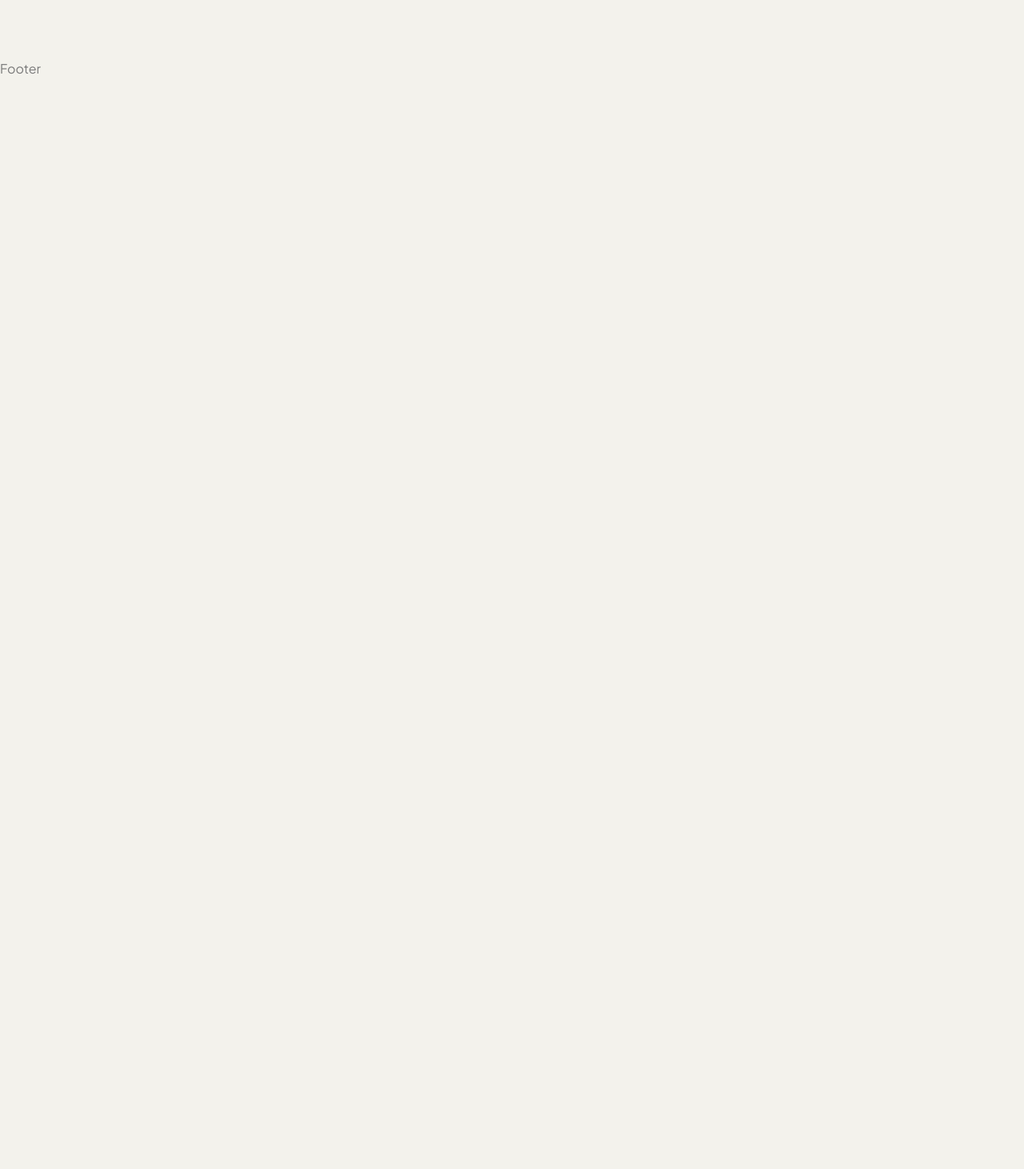
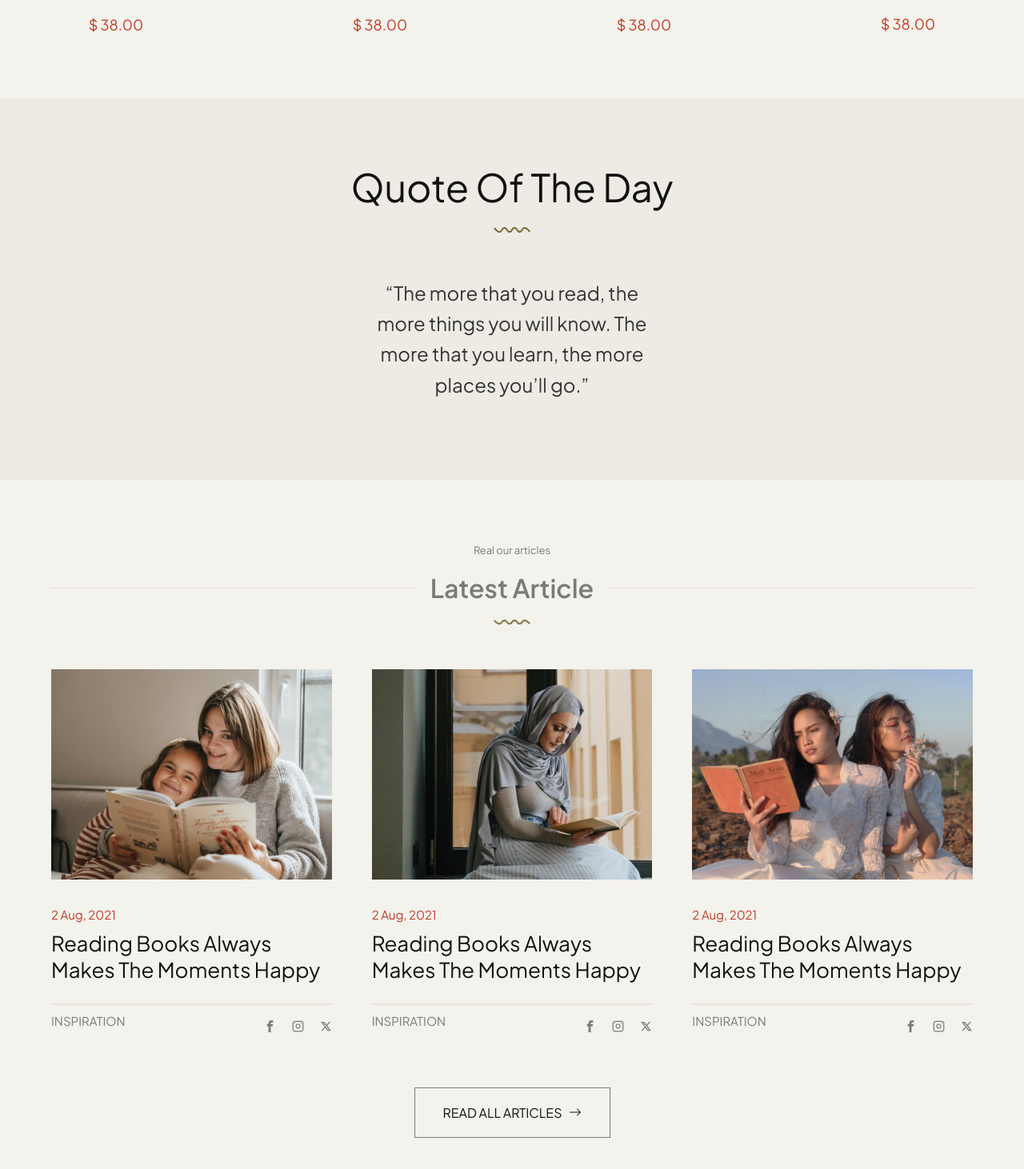
Before and after one commit to Gautampatel-28/books_stores, a React (Vite) app: page / in a window 1280 px wide. Shown: the part 4317-5779 px from the top of the page at 80% size. Before the commit the page ends 4413 px from the top, so only its background shows below. Built offline with nearby package versions, Linux system fonts and the light colour scheme.

Commit message:
Quotes/latestArticle pgadded

```diff
--- /dev/null
+++ b/src/Components/LatestArticle/LatestArticle.css
@@ -0,0 +1,76 @@
+.latest-article-content{
+    display: grid;
+    grid-template-columns: repeat(3,1fr);
+    gap: 50px;
+    margin-top: 56px;
+}
+
+.article-image{
+    margin-bottom: 30px;
+}
+
+.article-info{
+    display: flex;
+    flex-direction: column;
+    gap: 10px;
+    border-bottom: 2px solid var(--color-dark-Ex);
+    padding-bottom: 26px;
+}
+
+.article-info h5{
+    color: var(--color-primary);
+    font-size: 15px;
+    text-transform: capitalize;
+}
+
+.article-info h3{
+    font-size: 26px;
+    text-transform: capitalize;
+}
+
+.latest-article-social{
+    margin-top: 18px;
+    display: flex;
+    justify-content: space-between;
+}
+
+.latest-article-social p {
+    text-transform: uppercase;
+    font-size: 15px;
+}
+
+.article-social{
+    display: flex;
+    gap: 20px;
+    align-items: center;
+}
+
+.article-social a{
+    font-size: 15px;
+    color: var(--color-dark);
+    transition: var(transition);
+}
+
+.article-social a:hover{
+    color: var(--color-primary);
+}
+
+.latest-article-container .btn{
+    margin: auto;
+    margin-top: 66px;
+}
+
+
+@media (max-width: 1024px){
+    .latest-article-content{
+        grid-template-columns: repeat(2,1fr);
+        gap: 40px;
+    }
+}
+
+@media (max-width: 400px){
+    .latest-article-content{
+        grid-template-columns: repeat(1,1fr);
+        gap: 56px;
+    }
+}
--- /dev/null
+++ b/src/Components/LatestArticle/LatestArticle.jsx
@@ -0,0 +1,54 @@
+import "./LatestArticle.css"
+import TitleTypeOne from "../../UI/TitleTypeOne/TitleTypeOne"
+import {lettestArticleData} from "../../Data/Data"
+import { Link } from "react-router-dom"
+import { ImFacebook } from "react-icons/im"
+import { FiInstagram } from "react-icons/fi"
+import { RiTwitterXLine } from "react-icons/ri"
+import { BsArrowRight } from "react-icons/bs"
+
+const LatestArticle = () => {
+  return (
+    <>
+        <section className="latestArticle">
+            <div className="container latest-article-container">
+                <TitleTypeOne Title={"Latest Article"} TitleTop={"Real our articles"}/>
+
+                <div className="latest-article-content">
+                    {
+                        lettestArticleData.map(({title,titLink,date,instLink,fbLink,twitaLink,inspiration,image},index) => {
+                            return(
+                                <article key={index} className="latest-article">
+                                    <div className="article-image">
+                                        <img src={image} alt="" className="" />
+                                    </div>
+                                    <div className="article-info">
+                                        <h5>{date}</h5>
+                                        <Link to={titLink}>
+                                            <h3>{title}</h3>
+                                        </Link>
+                                    </div>
+                                    <div className="latest-article-social">
+                                    <p>{inspiration}</p>
+                                    <div className="article-social">
+                                        <Link to={fbLink}><ImFacebook/></Link>
+                                        <Link to={instLink}><FiInstagram/></Link>
+                                        <Link to={twitaLink}><RiTwitterXLine/></Link>
+                                    </div>
+                                    </div>
+                                </article>
+                            )
+                        })
+                    }
+                </div>
+                <Link to={"*"} className="btn btn-border">
+                    Read All articles
+                    <BsArrowRight/>
+                </Link>
+            </div>
+        </section>
+    </>
+  )
+}
+
+export default LatestArticle
--- a/src/Components/PopularBooks/PopularBooks.jsx
+++ b/src/Components/PopularBooks/PopularBooks.jsx
@@ -42,7 +42,7 @@ const PopularBooks = () => {
             filterItems.map(({ name, price, image, writer }, index) => {
               return (
 
-                <div className="gallery-items" key={index}>
+                <div className="galleryitems" key={index}>
                   <div className="popularbook-image">
                     <img src={image} alt={name} className="" />
                   </div>
--- /dev/null
+++ b/src/Components/Quotes/Quotes.css
@@ -0,0 +1,55 @@
+.Quote{
+    background: var(--color-bg-2);
+}
+
+.quote-title{
+    text-align: center;
+}
+
+.info-text {
+    font-size: 16px;
+    line-height: 1.6;
+    margin-top: 10px;
+    margin-bottom: 20px;
+    color: #333;
+    max-width: 600px;
+    word-wrap: break-word;
+  }
+
+
+.quote-container {
+    display: flex;
+    flex-direction: column;
+    gap: 56px;
+    align-items: center;
+    text-align: center;
+}
+
+.quote-container article p{
+    font-size: 24px;
+    width: 60%;
+    margin: auto;
+    margin-bottom: 20px;
+    text-align: center;
+}
+
+@media (max-width: 1024px) {
+    .quote-container article p{
+        width: 80%;
+        font-size: 22px;
+    }
+    .quote-container h5{
+        font-size: 18px !important;
+    }
+}
+
+@media (max-width: 600px) {
+    .quote-container{
+        gap: 30px;
+    }
+
+    .quote-container article p{
+        width: 100%;
+        font-size: 20px;
+    }
+}
--- /dev/null
+++ b/src/Components/Quotes/Quotes.jsx
@@ -0,0 +1,31 @@
+import "./Quotes.css"
+import TitleTypeTwo from "../../UI/TitleTypeTwo/TitleTypeTwo"
+import {quoteData} from "../../Data/Data"
+
+
+const Quotes = () => {
+  return (
+    <>
+      <section className="Quote">
+        <div className="container quote-container">
+            <TitleTypeTwo Title={"Quote of the day"} className="quote-title" />
+
+            <article>
+              {
+                quoteData.map(({quote, speakers},index) => {
+                  return(
+                    <article key={index}>
+                      <p className="info-text">{quote}</p>
+                      <h5>{speakers}</h5>
+                    </article>
+                  )
+                })
+              }
+            </article>
+        </div>
+      </section>
+    </>
+  )
+}
+
+export default Quotes
--- a/src/Pages/Home.jsx
+++ b/src/Pages/Home.jsx
@@ -3,6 +3,9 @@ import Brands from "../Components/Brands/Brands"
 import FeaturesBooks from "../Components/FeaturesBooks/FeaturesBooks"
 import BestSellingBook from "../Components/BestSellingBook/BestSellingBook"
 import PopularBooks from "../Components/PopularBooks/PopularBooks"
+import Quotes from "../Components/Quotes/Quotes"
+import LatestArticle from "../Components/LatestArticle/LatestArticle"
+
 
 const Home = () => {
 
@@ -13,6 +16,8 @@ const Home = () => {
       <FeaturesBooks/>
       <BestSellingBook/>
       <PopularBooks />
+      <Quotes/>
+      <LatestArticle/>
     </>
   )
 }
```
